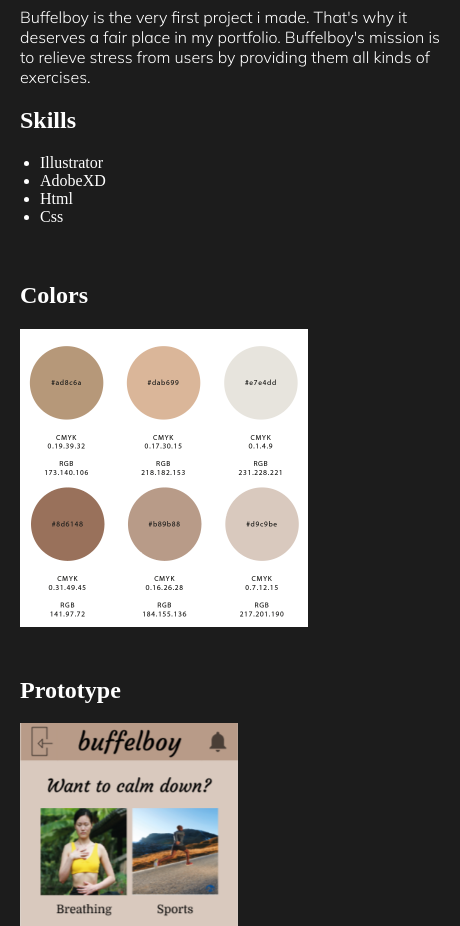
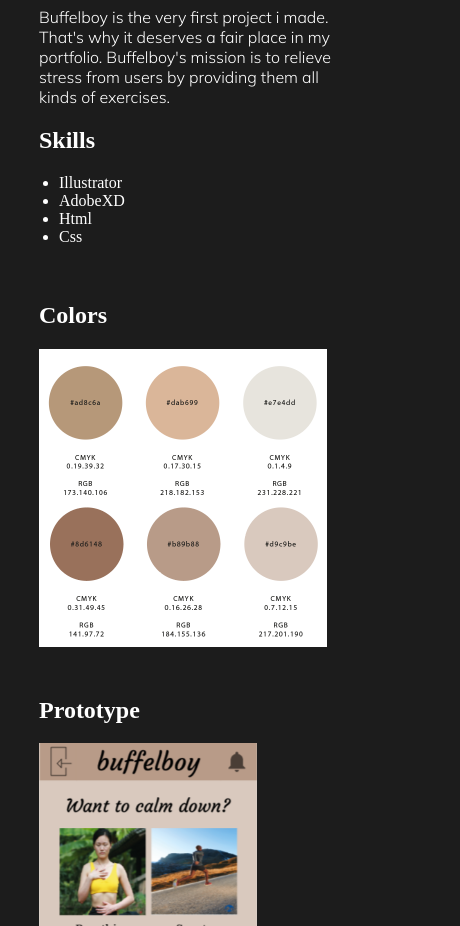
Before and after one commit to QuinttAdam/portfolio, a plain HTML site: page project1.html in a window 390 px wide. Shown: the part 391-1317 px from the top of the page, 460 px wide, since content can reach past the window. Drawn offline with Linux system fonts and the light colour scheme; a web font is replaced by a local one.

Commit message:
style: margin-left on projectpage

```diff
--- a/css/project.css
+++ b/css/project.css
@@ -174,15 +174,6 @@ li{
     .hidden{
         display: none;
     }
-
-
-
-
-
-
-
-
-
     .overview{
         display: block;
     }
@@ -197,7 +188,10 @@ li{
         justify-content: center;
     }
     .details{
-        width: 420px;
+        width: 80%;
+        margin-left: 10%;
+        margin-right: 10%;
+        padding-left: 0px;
     }
     .img{
         justify-content: center;
@@ -206,16 +200,21 @@ li{
         display: flex;
         justify-content: left;
         position: static;
-        margin-left: 20px;
+        margin-left: 10%;
 
+
+    }
+    .colors{
+        margin-left: 0px;
     }
     .colors img{
         width: 288px;
         height: 298px;
+        margin-left: 10%;
     }
     .prototype h2{
         margin-top: 50px;
-        margin-left: 20px;
+        margin-left: 10%;
         text-align: left;
         position: static;
     }
@@ -224,6 +223,10 @@ li{
         justify-content: center;
         flex-wrap: wrap;
         margin-right: 20px;
+        margin-left: 10%;
+    }
+    .screen{
+        margin-left: 0px;
     }
     .screen img{
         width: 218px;
```
